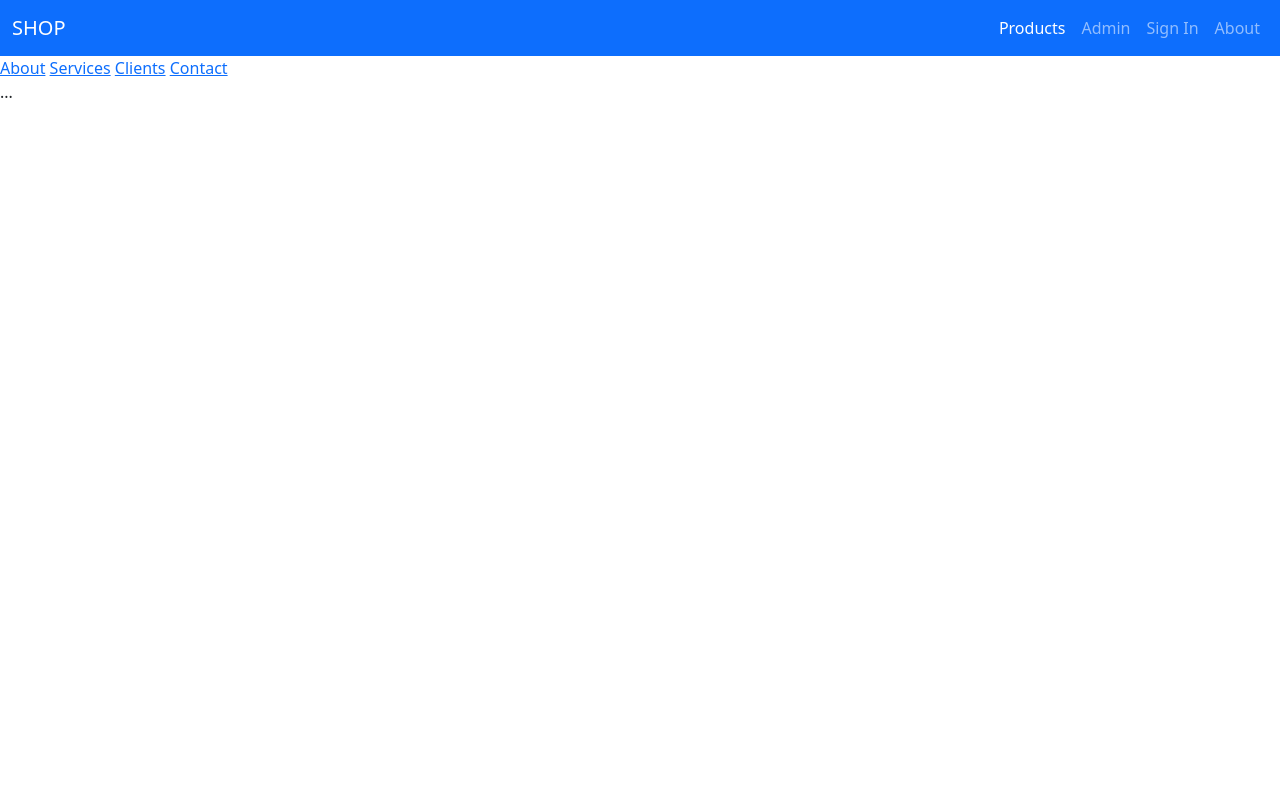
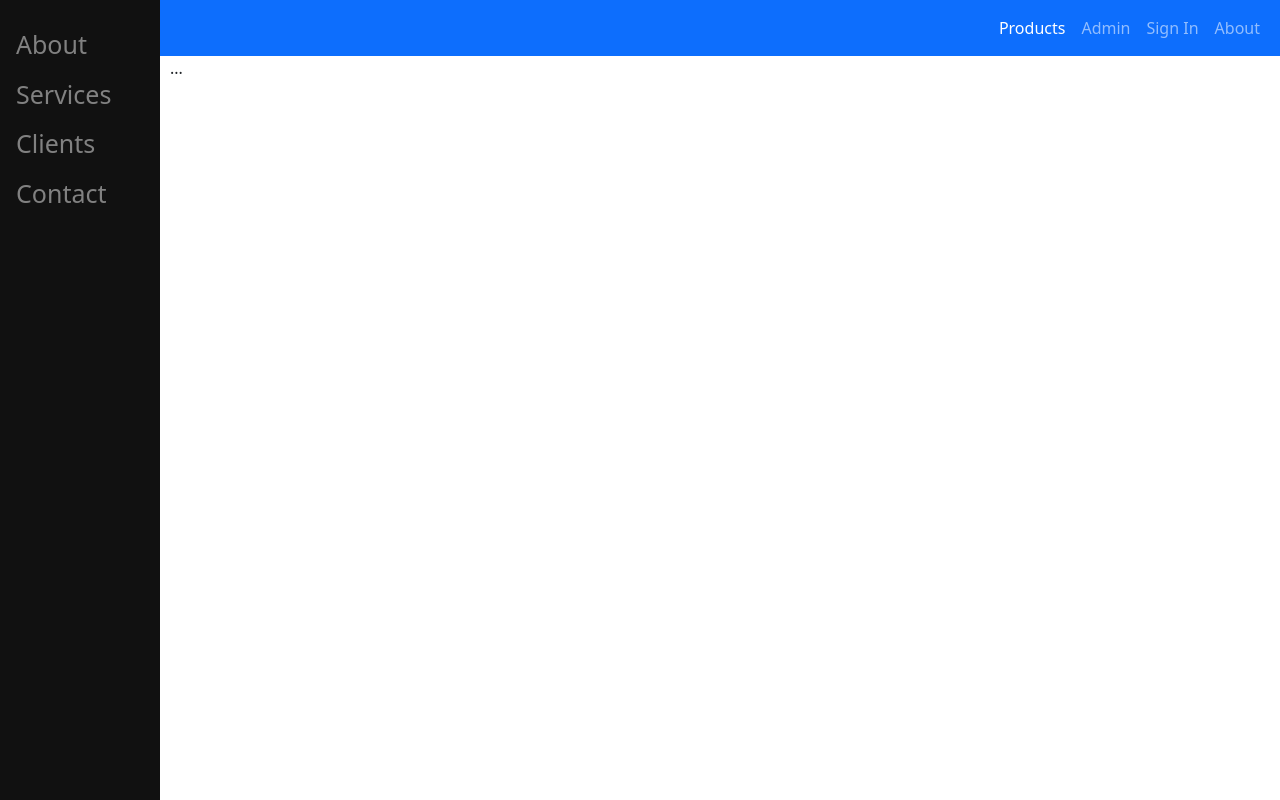
Before and after one commit to mortezadalir/shop, a Django app: page / in a window 1280 px wide. Run offline with Django 3.2, Linux system fonts and the light colour scheme.

Commit message:
Add files via upload

```diff
--- a/static/css/style.css
+++ b/static/css/style.css
@@ -1,4 +1,62 @@
+.card{
+	float:left;
+	width: 400px;
+	height: 250px;
+	text-align: center;
+	font-family: Veranda;
+	margin: 10px;
+
+
+}
+
+html, body{
+    width:100%;
+    height:100%;
+    min-height:100%;
+    overflow:hidden;
+}
+
 img{
-	width: 200px;
-	height: 100px;
+	align-items: center;
+	width: 400px;
+	height: 200px;
 }
+
+
+/* Responsive layout - makes the three columns stack on top of each other instead of next to each other on smaller screens (600px wide or less) */
+.sidenav {
+  height: 100%; /* Full-height: remove this if you want "auto" height */
+  width: 160px; /* Set the width of the sidebar */
+  position: fixed; /* Fixed Sidebar (stay in place on scroll) */
+  z-index: 1; /* Stay on top */
+  top: 0; /* Stay at the top */
+  left: 0;
+  background-color: #111; /* Black */
+  overflow-x: hidden; /* Disable horizontal scroll */
+  padding-top: 20px;
+}
+
+/* The navigation menu links */
+.sidenav a {
+  padding: 6px 8px 6px 16px;
+  text-decoration: none;
+  font-size: 25px;
+  color: #818181;
+  display: block;
+}
+
+/* When you mouse over the navigation links, change their color */
+.sidenav a:hover {
+  color: #f1f1f1;
+}
+
+/* Style page content */
+.main {
+  margin-left: 160px; /* Same as the width of the sidebar */
+  padding: 0px 10px;
+}
+
+/* On smaller screens, where height is less than 450px, change the style of the sidebar (less padding and a smaller font size) */
+@media screen and (max-height: 450px) {
+  .sidenav {padding-top: 15px;}
+  .sidenav a {font-size: 18px;}
```
